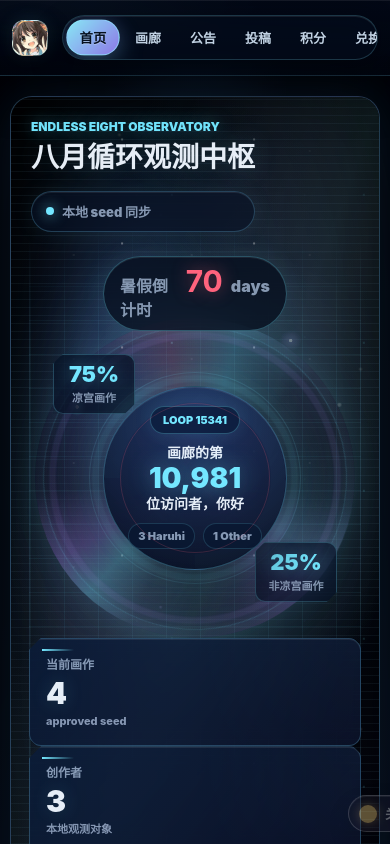
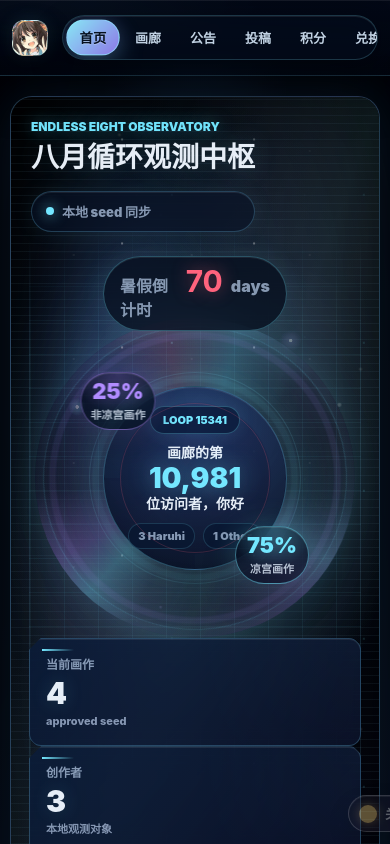
Before and after one commit to Haruhi-Labs/haruhifanclub-website, a Vue app in the folder apps/art/: page / in a window 390 px wide. Shown: the top 844 px of the page. Built offline with nearby package versions, Linux system fonts and the light colour scheme.

Commit message:
style(art): 优化首页占比扇区标注

```diff
--- a/apps/art/src/views/HomeView.vue
+++ b/apps/art/src/views/HomeView.vue
@@ -511,8 +511,24 @@ const repeatRecords = approvedArtworks
     time: formatShortTime(item.created_at),
   }))
 
+function getSectorLabelPosition(angle, radius = 34) {
+  const radians = (angle * Math.PI) / 180
+  return {
+    x: `${(50 + Math.cos(radians) * radius).toFixed(2)}%`,
+    y: `${(50 + Math.sin(radians) * radius).toFixed(2)}%`,
+  }
+}
+
+const haruhiAngle = haruhiRatio * 3.6
+const haruhiLabelPosition = getSectorLabelPosition(-90 + haruhiAngle / 2)
+const otherLabelPosition = getSectorLabelPosition(-90 + haruhiAngle + (360 - haruhiAngle) / 2)
+
 const stageStyle = {
-  '--haruhi-angle': `${haruhiRatio * 3.6}deg`,
+  '--haruhi-angle': `${haruhiAngle}deg`,
+  '--haruhi-label-x': haruhiLabelPosition.x,
+  '--haruhi-label-y': haruhiLabelPosition.y,
+  '--other-label-x': otherLabelPosition.x,
+  '--other-label-y': otherLabelPosition.y,
   '--heat-level': `${heatScore}%`,
   '--week-level': `${Math.min(100, weekCount * 18)}%`,
   '--loop-offset': `${visitorNumber % 360}deg`,
@@ -1394,42 +1410,54 @@ const stageStyle = {
 
 .art-home .ratio-note {
   position: absolute;
-  z-index: 2;
+  z-index: 3;
   display: grid;
   place-items: center;
-  min-width: 104px;
-  padding: 10px 14px;
-  border: 1px solid rgba(116, 231, 255, 0.24);
-  border-radius: 12px;
-  background: rgba(7, 17, 36, 0.72);
-  box-shadow: 0 16px 34px rgba(0, 0, 0, 0.26), 0 0 22px rgba(116, 231, 255, 0.08);
-  backdrop-filter: blur(14px);
-  clip-path: polygon(0 10px, 10px 0, 100% 0, 100% calc(100% - 10px), calc(100% - 10px) 100%, 0 100%);
+  min-width: 92px;
+  padding: 9px 12px;
+  border: 1px solid var(--sector-line);
+  border-radius: 999px;
+  background:
+    radial-gradient(circle at 50% 0%, var(--sector-glow), transparent 62%),
+    rgba(4, 13, 29, 0.68);
+  box-shadow:
+    0 16px 34px rgba(0, 0, 0, 0.28),
+    0 0 28px var(--sector-glow),
+    inset 0 1px 0 rgba(255, 255, 255, 0.1);
+  backdrop-filter: blur(10px);
+  transform: translate(-50%, -50%);
+  pointer-events: none;
 }
 
 .art-home .ratio-note strong {
-  color: var(--hud-cyan);
-  font-size: 28px;
+  color: var(--sector-color);
+  font-size: 26px;
   line-height: 1;
   font-weight: 950;
-  text-shadow: 0 0 18px rgba(116, 231, 255, 0.36);
+  text-shadow: 0 0 18px var(--sector-glow);
 }
 
 .art-home .ratio-note span {
   margin-top: 4px;
-  color: var(--hud-muted);
-  font-size: 12px;
+  color: rgba(230, 241, 255, 0.78);
+  font-size: 11px;
   font-weight: 900;
 }
 
 .art-home .note-haruhi {
-  top: 100px;
-  left: 54px;
+  --sector-color: var(--hud-cyan);
+  --sector-line: rgba(116, 231, 255, 0.46);
+  --sector-glow: rgba(116, 231, 255, 0.26);
+  top: var(--haruhi-label-y);
+  left: var(--haruhi-label-x);
 }
 
 .art-home .note-other {
-  right: 54px;
-  bottom: 108px;
+  --sector-color: var(--hud-violet);
+  --sector-line: rgba(177, 140, 255, 0.42);
+  --sector-glow: rgba(177, 140, 255, 0.24);
+  top: var(--other-label-y);
+  left: var(--other-label-x);
 }
 
 .art-home .satellite-node {
@@ -1981,9 +2009,9 @@ const stageStyle = {
   }
 
   .art-home .ratio-note {
-    min-width: 82px;
-    padding: 8px 10px;
-    border-radius: 10px;
+    min-width: 74px;
+    padding: 7px 9px;
+    border-radius: 999px;
   }
 
   .art-home .ratio-note strong {
@@ -1995,13 +2023,13 @@ const stageStyle = {
   }
 
   .art-home .note-haruhi {
-    top: 36px;
-    left: 18px;
+    top: var(--haruhi-label-y);
+    left: var(--haruhi-label-x);
   }
 
   .art-home .note-other {
-    right: 18px;
-    bottom: 36px;
+    top: var(--other-label-y);
+    left: var(--other-label-x);
   }
 
   .art-home .bottom-grid {
```
